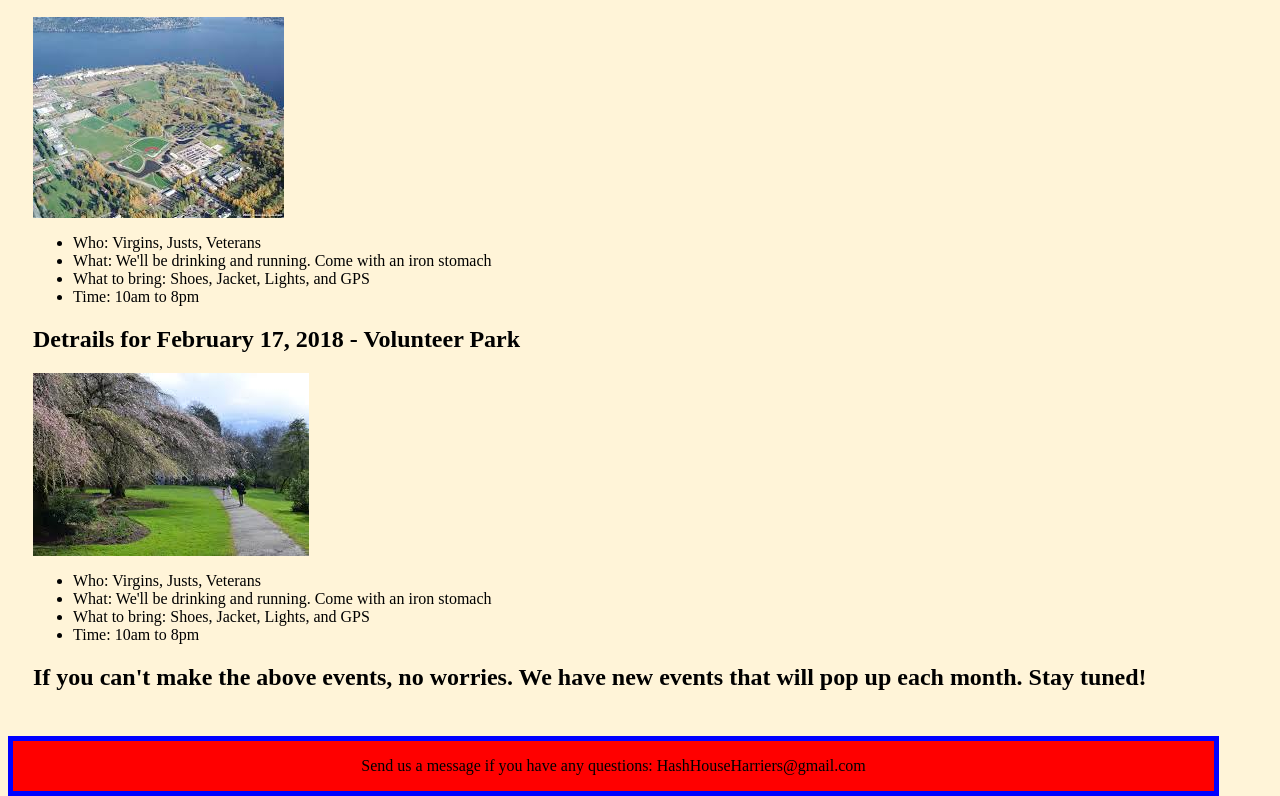
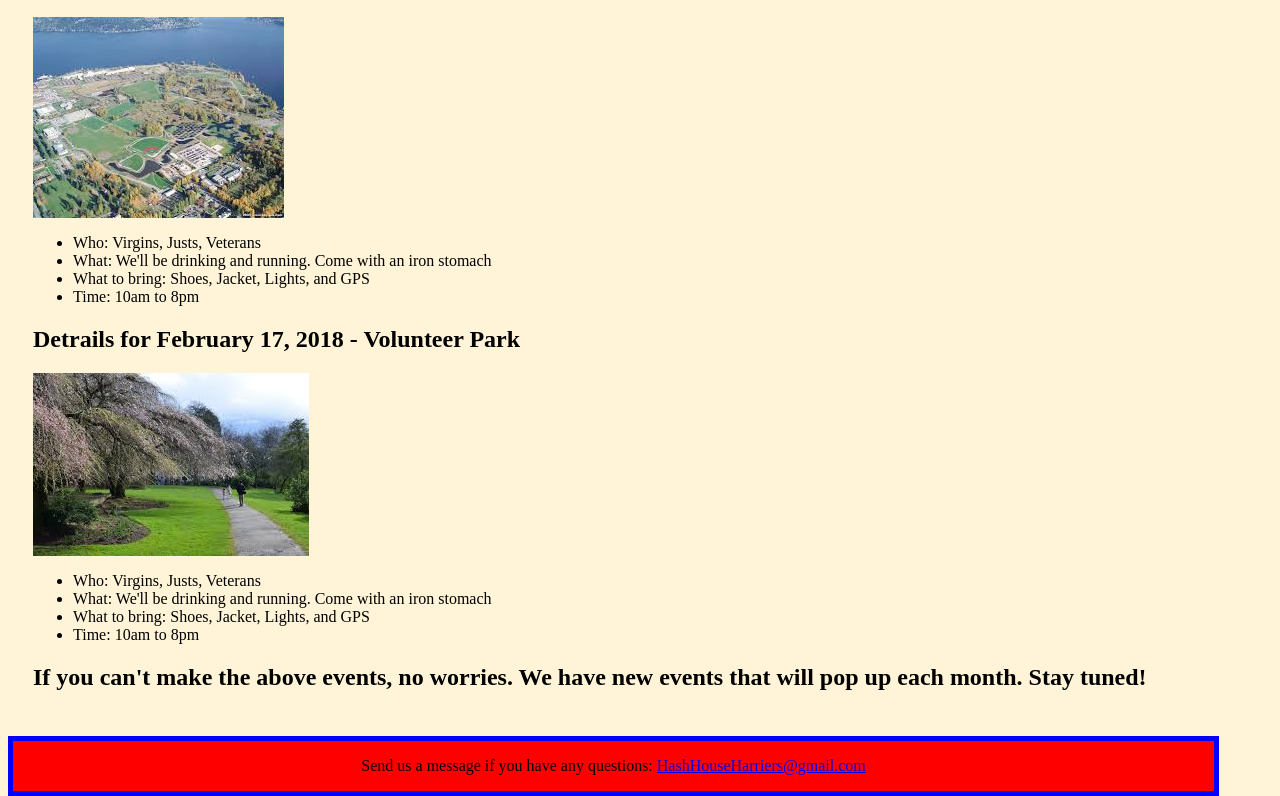
Before and after one commit to hoganl/hoganl.github.io, a plain HTML site: page events.html in a window 1280 px wide. Shown: the part 482-1278 px from the top of the page. Drawn offline with Linux system fonts and the light colour scheme.

Commit message:
Update event.html

```diff
--- a/events.html
+++ b/events.html
@@ -59,7 +59,7 @@
 </section>
 </body>
 <footer>
-      <p>Send us a message if you have any questions: HashHouseHarriers@gmail.com</p>
+      <p>Send us a message if you have any questions: <a href="HashHouseHarriers@gmail.com">HashHouseHarriers@gmail.com</a></p>
 </footer>
 
 </html>
```
